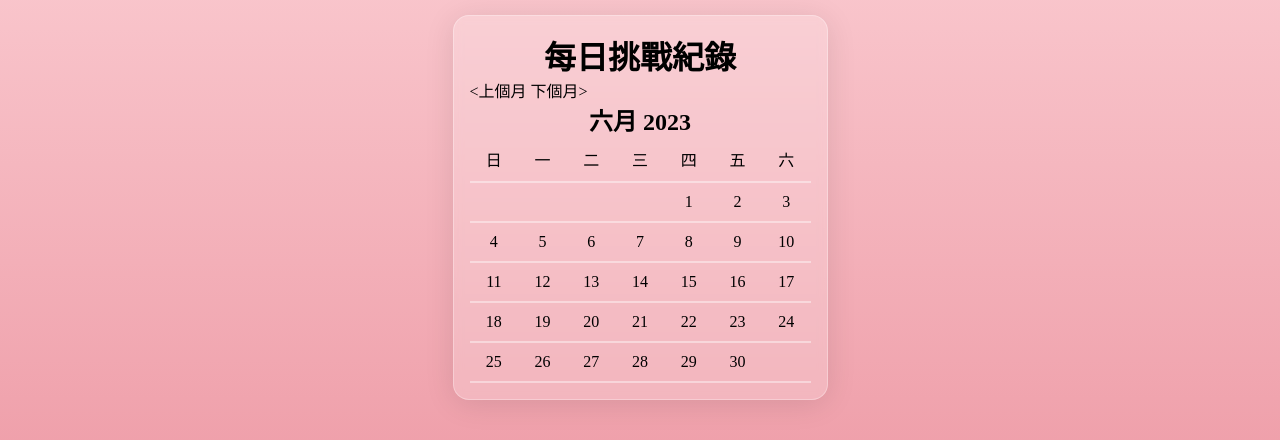
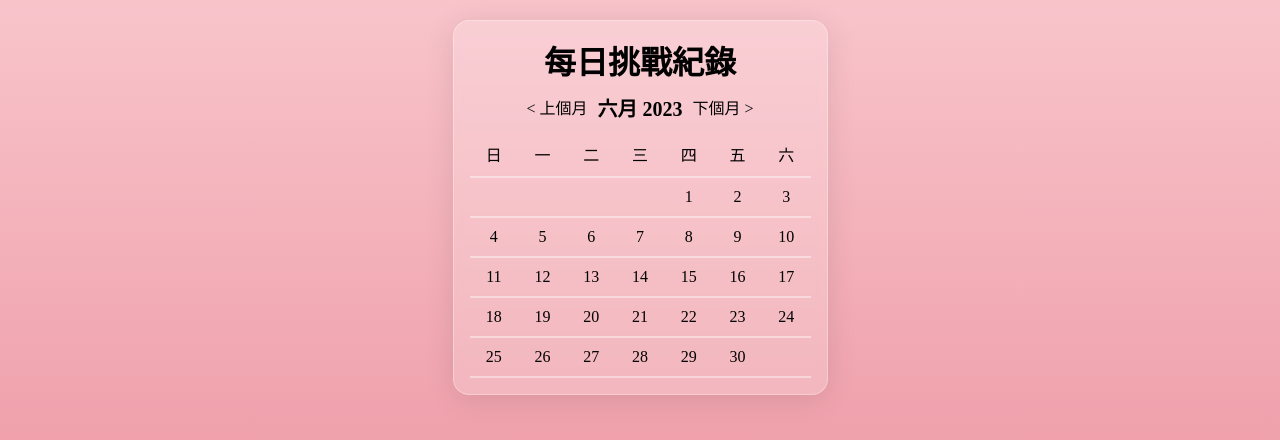
Before and after one commit to CCH2655/CCH2655.github.io, a plain HTML site: page index.html in a window 1280 px wide. Shown: the part 304-744 px from the top of the page. Drawn offline with nearby package versions, Linux system fonts and the light colour scheme.

Commit message:
[fixed] 紀錄可以刪除、歸零

```diff
--- a/clander2.js
+++ b/clander2.js
@@ -17,7 +17,10 @@ function initCalendar() {
 
   // 恢復已有的備註
   restoreNotes();
+  addPrevNext();
+}
 
+function addPrevNext() {
   // 監聽切換月份按鈕
   const prevBtn = document.getElementById("prev-month");
   prevBtn.addEventListener("click", () => changeMonth(-1));
@@ -25,15 +28,28 @@ function initCalendar() {
   const nextBtn = document.getElementById("next-month");
   nextBtn.addEventListener("click", () => changeMonth(1));
 }
-
 // 渲染行事曆
 function renderCalendar(container) {
   container.innerHTML = "";
 
   // 渲染月份標題
-  const monthTitle = document.createElement("h2");
-  monthTitle.textContent = getMonthName(calendar.month) + " " + calendar.year;
+  const monthTitle = document.createElement("div");
+  monthTitle.classList.add("month-title");
+  const prevMonth = document.createElement("span");
+  prevMonth.setAttribute("id", "prev-month");
+  prevMonth.textContent = "< 上個月";
+  const thisMonth = document.createElement("span");
+  thisMonth.setAttribute("id", "this-month");
+  thisMonth.textContent = getMonthName(calendar.month) + " " + calendar.year;
+  const nextMonth = document.createElement("span");
+  nextMonth.setAttribute("id", "next-month");
+  nextMonth.textContent = "下個月 >";
+  monthTitle.appendChild(prevMonth);
+  monthTitle.appendChild(thisMonth);
+  monthTitle.appendChild(nextMonth);
   container.appendChild(monthTitle);
+
+  addPrevNext();
 
   // 渲染行事曆內容
   const calendarContent = document.createElement("div");
@@ -110,10 +126,26 @@ function renderCalendar(container) {
 function handleDayClick(event) {
   const dayCell = event.target;
   const date = dayCell.dataset.date;
+  var note;
+  var isValid = false;
 
-  // 彈出對話框輸入備註
-  const note = prompt(`${calendar.month + 1}/${date} 跳了幾下呢?`);
-  if (note) {
+  while (!isValid) {
+    note = prompt(`${calendar.month + 1}/${date} 跳了幾下呢?`);
+
+    // 驗證輸入是否為數字且在指定範圍內
+    if (isNaN(note) || note < 0 || note > 999) {
+      alert("輸入無效，請重新輸入數字（0 到 999）:");
+    } else {
+      isValid = true;
+    }
+  }
+  // const note = prompt(`${calendar.month + 1}/${date} 跳了幾下呢?`);
+  // if (isNaN(note) || note < 0 || note > 1000) {
+  //   alert("輸入無效，請重新輸入數字（0 到 1000）:");
+  // } else {
+  //   isValid = true;
+  // }
+  if (note != null) {
     addNoteToCalendar(date, note);
   }
 }
@@ -126,19 +158,26 @@ function addNoteToCalendar(date, note) {
   } else {
     calendar.notes[dateKey].pop();
   }
-  calendar.notes[dateKey].push(note);
+  if (note == "" || note === "0") {
+    delete calendar.notes[dateKey];
+  } else {
+    calendar.notes[dateKey].push(note);
+  }
   saveNotesToLocalStorage();
 
   // 更新行事曆顯示
   const dayCell = document.querySelector(`[data-date="${date}"]`);
   const noteText = document.createElement("div");
-  noteText.textContent = `${calendar.notes[dateKey]}`;
   if (dayCell.childNodes.length > 1) {
     console.log(dayCell.childNodes[1]);
     dayCell.lastChild.remove();
   }
-  noteText.classList.add("click-disabled", "note");
-  dayCell.appendChild(noteText);
+  if (note == "" || note === "0") {
+  } else {
+    noteText.textContent = `${calendar.notes[dateKey]}`;
+    noteText.classList.add("click-disabled", "note");
+    dayCell.appendChild(noteText);
+  }
 }
 
 // 保存備註到 Local Storage
--- a/index.html
+++ b/index.html
@@ -22,9 +22,6 @@
 
           <div class="listBlock">
             <h1 class="textCenter">每日挑戰紀錄</h1>
-
-            <span id="prev-month"> <上個月 </span>
-            <span id="next-month"> 下個月> </span>
             <span class="calendar textCenter" id="calendar"></span>
 
 
--- a/styles/style.css
+++ b/styles/style.css
@@ -1,3 +1,12 @@
+* {
+  margin: 0;
+  padding: 0;
+  -webkit-box-sizing: border-box;
+          box-sizing: border-box;
+}
+i {
+  pointer-events: none;
+}
 .displayFCC_col {
   display: flex;
   justify-content: center;
@@ -65,21 +74,6 @@
     }
   }
 
-
-
-
-  * {
-    margin: 0;
-    padding: 0;
-    -webkit-box-sizing: border-box;
-            box-sizing: border-box;
-  }
-
-  i {
-    pointer-events: none;
-  }
-
-
   .done {
     opacity: 0.5;
     text-decoration: line-through;
@@ -122,6 +116,18 @@
     }
   }
 
+  .month-title {
+    width: 100%;
+    margin: 10px 0px;
+    display: flex;
+    justify-content: center;
+    align-items: center;
+    gap: 10px;
+  }
+  #this-month {
+    font-size: 20px;
+    font-weight: 700;
+  }
   .week-row {
     display: flex;
   }
```
